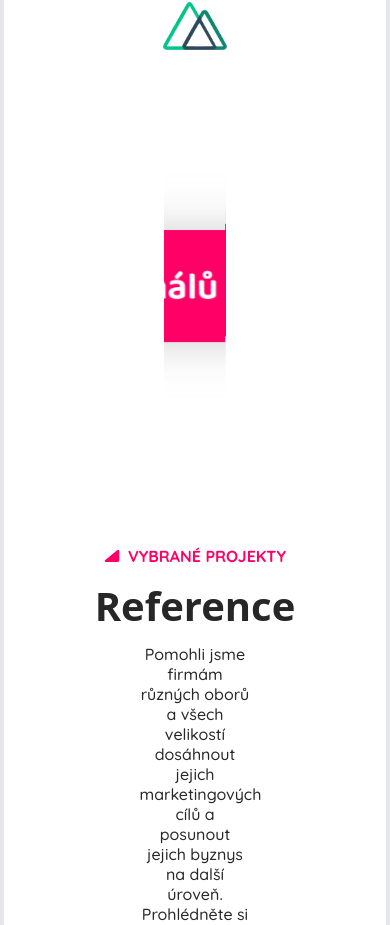
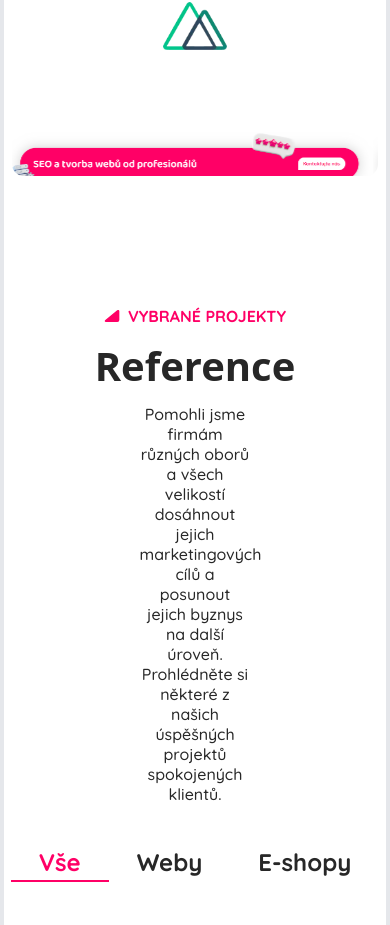
Before and after one commit to Atifzada/expert_dev, a Next.js app: page / in a window 390 px wide. Shown: the part 6936-7861 px from the top of the page. Built offline with nearby package versions, Linux system fonts and the light colour scheme; a web font is replaced by a local one.

Commit message:
Section-8 responsiveness complete

```diff
--- a/components/Section8.tsx
+++ b/components/Section8.tsx
@@ -12,13 +12,13 @@ const Section8 = () => {
   }, []);
 
   return (
-    <section className="relative h-60 mx-40 mt-8 mb-20 overflow-hidden rounded-xl">
-      <div className="absolute top-0 left-0 w-full h-full flex transition-transform duration-1000" style={{ transform: `translateX(-${currentImage * 100}%)` }}>
-        <div className="w-full flex-shrink-0">
-          <img src="/img1.PNG" alt="Image 1" className="w-full h-full object-cover" />
+    <section className="relative h-12 sm:h-20 md:h-60 mx-2 sm:mx-6 md:mx-40 overflow-hidden rounded-xl">
+      <div className="flex items-center transition-transform duration-1000" style={{ transform: `translateX(-${currentImage * 100}%)` }}>
+        <div className="w-full flex-shrink-0 items-center ">
+          <img src="/img1.PNG" alt="Image 1" className="object-cover" />
         </div>
         <div className="w-full flex-shrink-0">
-          <img src="/img2.PNG" alt="Image 2" className="w-full h-full object-cover" />
+          <img src="/img2.PNG" alt="Image 2" className="object-cover" />
         </div>
       </div>
     </section>
```
